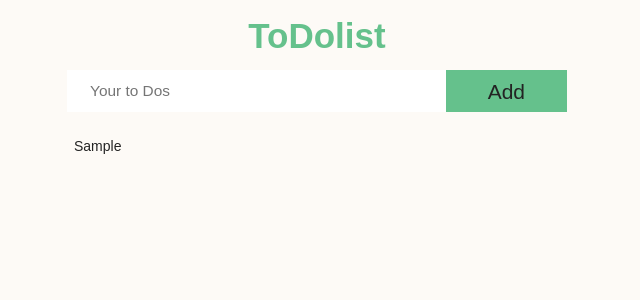
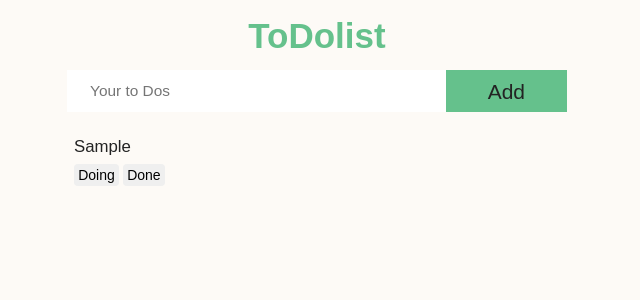
Before and after one commit to hotteokButler/recoil-practice, a React (Create React App) app: page / in a window 1280 px wide. Both pictures are taken after typing "Sample" into the empty fields and a click on the input "Add". Shown: the top 300 px of the page, without its empty margins (323-963 px from the left). Built offline with nearby package versions, Linux system fonts and the light colour scheme.

Commit message:
Refact : seperate components

```diff
--- a/src/common/toDoState.ts
+++ b/src/common/toDoState.ts
@@ -3,7 +3,7 @@ import { atom } from 'recoil';
 export interface IToDoState {
   text: string;
   id: number;
-  category: 'DONE' | 'DIONG' | 'TO_DO';
+  category: 'DONE' | 'DOING' | 'TO_DO';
 }
 
 export const toDoState = atom<IToDoState[]>({
--- a/src/components/createToDos.tsx
+++ b/src/components/createToDos.tsx
@@ -16,7 +16,7 @@ const Form = styled.form`
     margin: 0 auto;
     font-size: 1.5em;
     background-color: ${(props) => props.theme.accentColor};
-    color: ${(props) => props.theme.textColor};
+    color: ${(props) => props.theme.liTextColor};
     cursor: pointer;
   }
 `;
--- a/src/components/toDo.tsx
+++ b/src/components/toDo.tsx
@@ -1,13 +1,55 @@
 import React, { memo } from 'react';
+import { useSetRecoilState } from 'recoil';
 import styled from 'styled-components';
-import { IToDoState } from '../common/toDoState';
+import { IToDoState, toDoState } from '../common/toDoState';
 
 const ToDoElem = styled.li`
   padding: 0.5em;
   color: ${(props) => props.theme.textColor};
 `;
+const ToDoText = styled.p`
+  margin: 0 0 8px;
+  font-size: 1.2em;
+`;
+const Button = styled.button`
+  display: inline-block;
+  padding: 0.3em;
+  margin: 0 4px 0 0;
+  cursor: pointer;
+  border-radius: 4px;
+`;
+const ToDo = memo(({ text, category, id }: IToDoState) => {
+  const setToDos = useSetRecoilState(toDoState);
+  const onClick = (event: React.MouseEvent<HTMLButtonElement>) => {
+    const {
+      currentTarget: { name },
+    } = event;
+    setToDos((oldTodos) => {
+      const targetPosition = oldTodos.findIndex((toDo) => toDo.id === id);
+      const newTodos = { ...oldTodos[targetPosition], category: name };
 
-const ToDo = memo(({ text, category }: IToDoState) => {
-  return <ToDoElem>{text}</ToDoElem>;
+      return [...oldTodos].splice(3, 1);
+    });
+  };
+  return (
+    <ToDoElem>
+      <ToDoText>{text}</ToDoText>
+      {category !== 'DOING' && (
+        <Button name="DOING" onClick={onClick}>
+          Doing
+        </Button>
+      )}
+      {category !== 'TO_DO' && (
+        <Button name="TO_DO" onClick={onClick}>
+          To do
+        </Button>
+      )}
+      {category !== 'DONE' && (
+        <Button name="DONE" onClick={onClick}>
+          Done
+        </Button>
+      )}
+    </ToDoElem>
+  );
 });
 export default ToDo;
--- a/src/index.tsx
+++ b/src/index.tsx
@@ -3,7 +3,7 @@ import { createRoot } from 'react-dom/client';
 import App from './App';
 import { RecoilRoot } from 'recoil';
 import { ThemeProvider } from 'styled-components';
-import { LightTheme } from './common/theme';
+import { DarkTheme, LightTheme } from './common/theme';
 
 const container = document.getElementById('root');
 const root = createRoot(container!);
```
